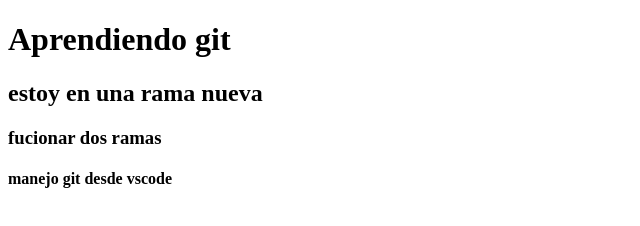
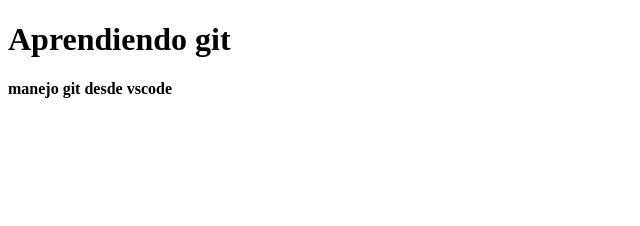
Before and after one commit to giulianamarti/proyecto-coder, a plain HTML site: page index.html in a window 1280 px wide. Shown: the whole page, without its empty margins (0-640 px from the left). Drawn offline with Linux system fonts and the light colour scheme.

Commit message:
borre cosas

```diff
--- a/index.html
+++ b/index.html
@@ -24,9 +24,7 @@
 
     <h1>Aprendiendo git</h1>
 
-    <h2>estoy en una rama nueva</h2>
 
-    <h3>fucionar dos ramas</h3>
 
     <h4>manejo git desde vscode</h4>
 
```
